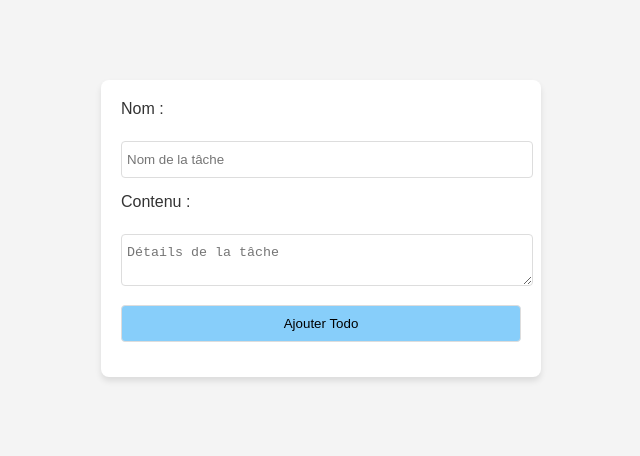
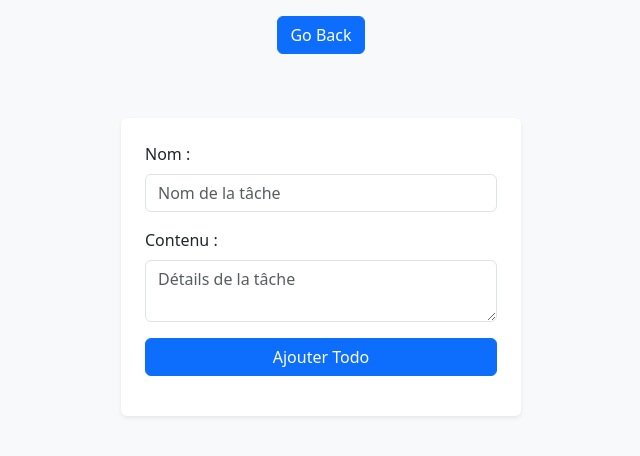
Before and after one commit to azizamari/gl2TpJs, a website: page ex3/index.html in a window 1280 px wide. Shown: the whole page, without its empty margins (319-959 px from the left). Drawn offline with nearby package versions, Linux system fonts and the light colour scheme.

Commit message:
feat: add boostrap and remove css

```diff
--- a/ex2/style.css
+++ /dev/null
@@ -1,8 +0,0 @@
-body {
-    font-family: Arial, sans-serif;
-  }
-  #monParagraphe {
-    border: 1px solid #000;
-    padding: 10px;
-    margin-top: 10px;
-  }
--- a/ex3/index.html
+++ b/ex3/index.html
@@ -3,22 +3,24 @@
     <head>
         <meta charset="UTF-8">
         <title>Atelier GL2 | ex3</title>
-        <link rel="stylesheet" href="style.css">
+        <link rel="stylesheet" href="../node_modules/bootstrap/dist/css/bootstrap.min.css">
     </head>
-    <body>
+    <body class="d-flex flex-column align-items-center bg-light">
+        <button class="btn btn-primary mb-3 mt-3" onclick="window.location.href='/'">Go Back</button>
 
-        <div class="todo-form">
-            <label for="todoName">Nom :</label><br>
-            <input type="text" id="todoName" placeholder="Nom de la tâche"><br>
-            <label for="todoContent">Contenu :</label><br>
-            <textarea id="todoContent" placeholder="Détails de la tâche"></textarea><br>
-            <button onclick="addTodo()" style="background-color: lightskyblue;">Ajouter Todo</button>
-            <div class="todo-container" id="todoContainer">
+        <div class="todo-form bg-white p-4 rounded shadow-sm mt-5" style="max-width: 400px; width: 100%;">
+            <div class="mb-3">
+                <label for="todoName" class="form-label">Nom :</label>
+                <input type="text" id="todoName" class="form-control" placeholder="Nom de la tâche">
             </div>
+            <div class="mb-3">
+                <label for="todoContent" class="form-label">Contenu :</label>
+                <textarea id="todoContent" class="form-control" placeholder="Détails de la tâche"></textarea>
+            </div>
+            <button onclick="addTodo()" class="btn btn-primary w-100">Ajouter Todo</button>
+            <div class="todo-container mt-3" id="todoContainer"></div>
         </div>
 
-
         <script src="main.js"></script>
-
     </body>
 </html>
--- a/ex3/style.css
+++ /dev/null
@@ -1,33 +0,0 @@
-body {
-    font-family: Arial, sans-serif;
-    background-color: #f4f4f4;
-    margin: 0;
-    padding: 0;
-    display: flex;
-    flex-direction: column;
-    align-items: center;
-  }
-  .todo-form {
-    margin-top:5rem;
-    background-color: white;
-    padding: 20px;
-    border-radius: 8px;
-    box-shadow: 0 4px 6px rgba(0, 0, 0, 0.1);
-    max-width: 400px;
-    width: 100%;
-  }
-  .todo-form label {
-    display: block;
-    color: #333;
-    margin-bottom: 5px;
-  }
-  .todo-form input[type=text],
-  .todo-form textarea,
-  .todo-form button {
-    width: 100%;
-    padding: 10px 5px;
-    margin-bottom: 15px;
-    border-radius: 4px;
-    border: 1px solid #ddd;
-
-  }
--- /dev/null
+++ b/package.json
@@ -0,0 +1,5 @@
+{
+  "dependencies": {
+    "bootstrap": "^5.3.3"
+  }
+}
```
Also changed, not shown: ex1/index.html (+4 -1 lines), ex2/index.html (+13 -14 lines), ex4/index.html (+11 -7 lines), index.html (+12 -5 lines), ex1/assignment.PNG (deleted), ex2/assignement.PNG (deleted), 2 other files.
